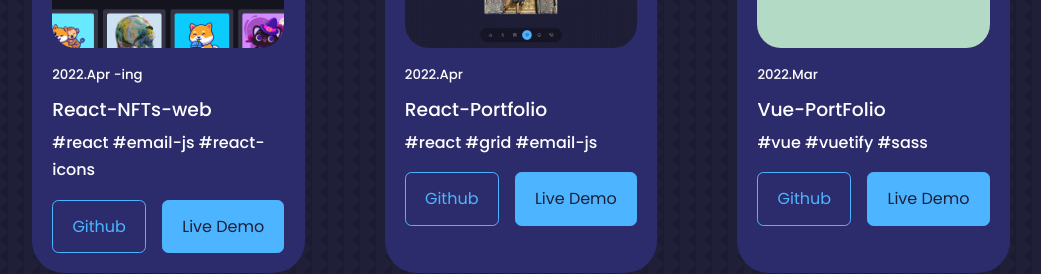
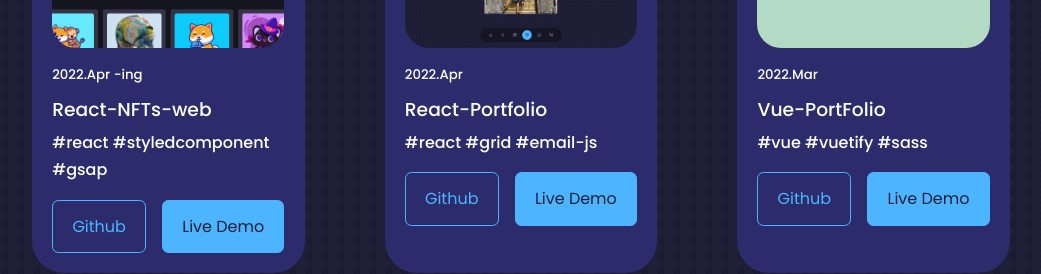
Before and after one commit to LeezyLazyCrazy/react-personal-pf, a React (Create React App) app: page / in a window 1280 px wide. Shown: the part 2840-3114 px from the top of the page, without its empty margins (160-1201 px from the left). Built offline with nearby package versions, Linux system fonts and the light colour scheme; what lord-icon-element would draw is missing.

Commit message:
portfolio project update

```diff
--- a/src/components/portfolio/Portfolio.jsx
+++ b/src/components/portfolio/Portfolio.jsx
@@ -14,9 +14,9 @@ const data = [
     image: IMG8,
     title: 'React-NFTs-web ',
     date: '2022.Apr -ing',
-    tech: ['#react ','#email-js ','#react-icons '],
-    github: 'https://github.com/LeezyLazyCrazy/react-nft-website.git',
-    demo: 'https://leezy-portfolio-react.netlify.app/'
+    tech: ['#react ','#styledcomponent ','#gsap '],
+    github: 'https://github.com/LeezyLazyCrazy/react-weirdos-nfts-web',
+    demo: 'https://react-nfts-website.netlify.app/'
   },
   {
     id:1,
```
